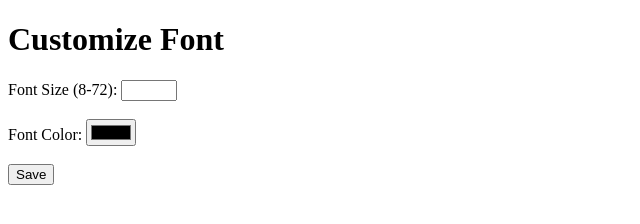
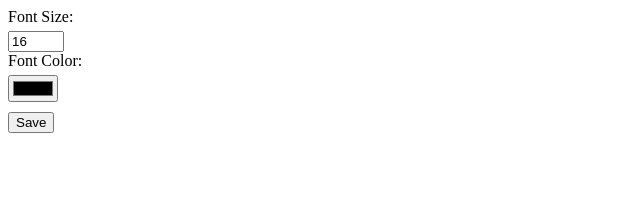
Before and after one commit to acciojob/preferred-cookie-DharminderPal, a website: page main.html in a window 1280 px wide. Shown: the whole page, without its empty margins (0-640 px from the left). Drawn offline with Linux system fonts and the light colour scheme.

Commit message:
created a submission

```diff
--- a/main.html
+++ b/main.html
@@ -1,27 +1,30 @@
 <!DOCTYPE html>
-
-<html>
+<html lang="en">
   <head>
+    <meta charset="UTF-8" />
+    <meta name="viewport" content="width=device-width, initial-scale=1.0" />
+    <title>Font Customizer</title>
     <link rel="stylesheet" href="styles.css" />
   </head>
 
   <body>
-    <!-- the entire body must be written by student -->
-    <h1>Customize Font</h1>
-
-    <!-- Form to change font size and color -->
-    <form id="preferencesForm">
-        <label for="#fontsize">Font Size (8-72):</label>
-        <input type="number" id="fontsize" name="fontsize" min="8" max="72">
-        <br><br>
-
-        <label for="fontcolor">Font Color:</label>
-        <input type="color" id="fontcolor" name="fontcolor">
-        <br><br>
-
-        <button type="submit"   onclick="savePreferences()">Save</button>
+    <form id="customization-form">
+      <label for="fontsize">Font Size:</label>
+      <input
+        type="number"
+        id="fontsize"
+        name="fontsize"
+        min="8"
+        max="72"
+        value="16"
+      />
+      <br />
+      <label for="fontcolor">Font Color:</label>
+      <input type="color" id="fontcolor" name="fontcolor" value="#000000" />
+      <br />
+      <input type="submit" value="Save" />
     </form>
 
-    <script type="text/javascript" src="./script.js"></script>
+    <script type="text/javascript" src="script.js"></script>
   </body>
 </html>
--- a/script.js
+++ b/script.js
@@ -1,50 +1,47 @@
 //your JS code here. If required.
-// Function to save preferences in cookies
-function savePreferences() {
-    // Get the values from the form
-    const fontsize = document.getElementById('fontsize').value;
-    const fontcolor = document.getElementById('fontcolor').value;
-
-    // Set cookies to store the preferences (with an expiry of 1 year)
-    document.cookie = `fontsize=${fontsize}; expires=${getExpirationDate()}; path=/`;
-    document.cookie = `fontcolor=${fontcolor}; expires=${getExpirationDate()}; path=/`;
-
-    // Apply preferences immediately after saving
-    applyPreferences();
+// Function to set a cookie
+function setCookie(name, value, days) {
+  const date = new Date();
+  date.setTime(date.getTime() + days * 24 * 60 * 60 * 1000);
+  document.cookie = `${name}=${value};expires=${date.toUTCString()};path=/`;
 }
 
-// Function to get the expiration date for the cookie (1 year from now)
-function getExpirationDate() {
-    const date = new Date();
-    date.setFullYear(date.getFullYear() + 1); // Set expiration to 1 year
-    return date.toUTCString();
+// Function to get a cookie value
+function getCookie(name) {
+  const cookies = document.cookie.split("; ");
+  for (const cookie of cookies) {
+    const [key, value] = cookie.split("=");
+    if (key === name) return value;
+  }
+  return null;
 }
 
-// Function to apply preferences from cookies
+// Apply preferences from cookies
 function applyPreferences() {
-    // Get cookies
-    const cookies = document.cookie.split(';');
+  const fontSize = getCookie("fontsize");
+  const fontColor = getCookie("fontcolor");
 
-    let fontsize = 16;  // Default font size
-    let fontcolor = '#000000';  // Default font color
-
-    cookies.forEach(cookie => {
-        // Trim whitespace and split each cookie into name and value
-        const [name, value] = cookie.trim().split('=');
-
-        if (name === 'fontsize') {
-            fontsize = value;
-        } else if (name === 'fontcolor') {
-            fontcolor = value;
-        }
-    });
-
-    // Apply the preferences to the page
-    document.body.style.fontsize = fontsize + 'px';
-    document.body.style.color = fontcolor;
+  if (fontSize) {
+    document.body.style.fontSize = `${fontSize}px`;
+    document.getElementById("fontsize").value = fontSize;
+  }
+  if (fontColor) {
+    document.body.style.color = fontColor;
+    document.getElementById("fontcolor").value = fontColor;
+  }
 }
 
-// Call applyPreferences on page load to apply the saved preferences
-window.onload = function() {
-    applyPreferences();
-};
+// Save preferences on form submission
+document.getElementById("customization-form").addEventListener("submit", (e) => {
+  e.preventDefault();
+  const fontSize = document.getElementById("fontsize").value;
+  const fontColor = document.getElementById("fontcolor").value;
+
+  setCookie("fontsize", fontSize, 365);
+  setCookie("fontcolor", fontColor, 365);
+
+  applyPreferences();
+});
+
+// Apply preferences when the page loads
+window.onload = applyPreferences;
--- a/styles.css
+++ b/styles.css
@@ -7,3 +7,13 @@ body {
   font-size: var(--fontsize);
   color: var(--fontcolor);
 }
+form {
+  margin-bottom: 20px;
+}
+label {
+  display: block;
+  margin-bottom: 5px;
+}
+input[type="submit"] {
+  margin-top: 10px;
+}
```
